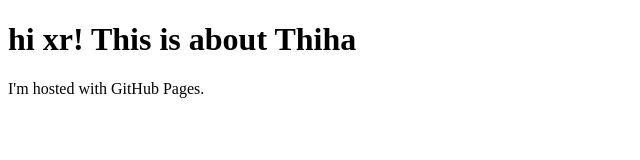
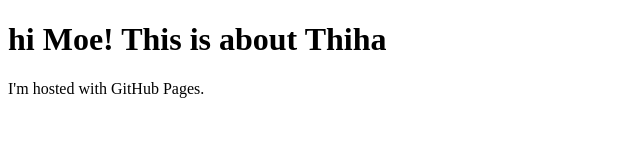
Before and after one commit to thihasoehtet/thihasoehtet.github.io, a plain HTML site: page index.html in a window 1280 px wide. Shown: the whole page, without its empty margins (0-640 px from the left). Drawn offline with Linux system fonts and the light colour scheme.

Commit message:
Update say moe

```diff
--- a/index.html
+++ b/index.html
@@ -1,7 +1,7 @@
 <!DOCTYPE html>
 <html>
 <body>
-<h1>hi xr! This is about Thiha</h1>
+<h1>hi Moe! This is about Thiha</h1>
 <p>I'm hosted with GitHub Pages.</p>
 </body>
 </html>
```
